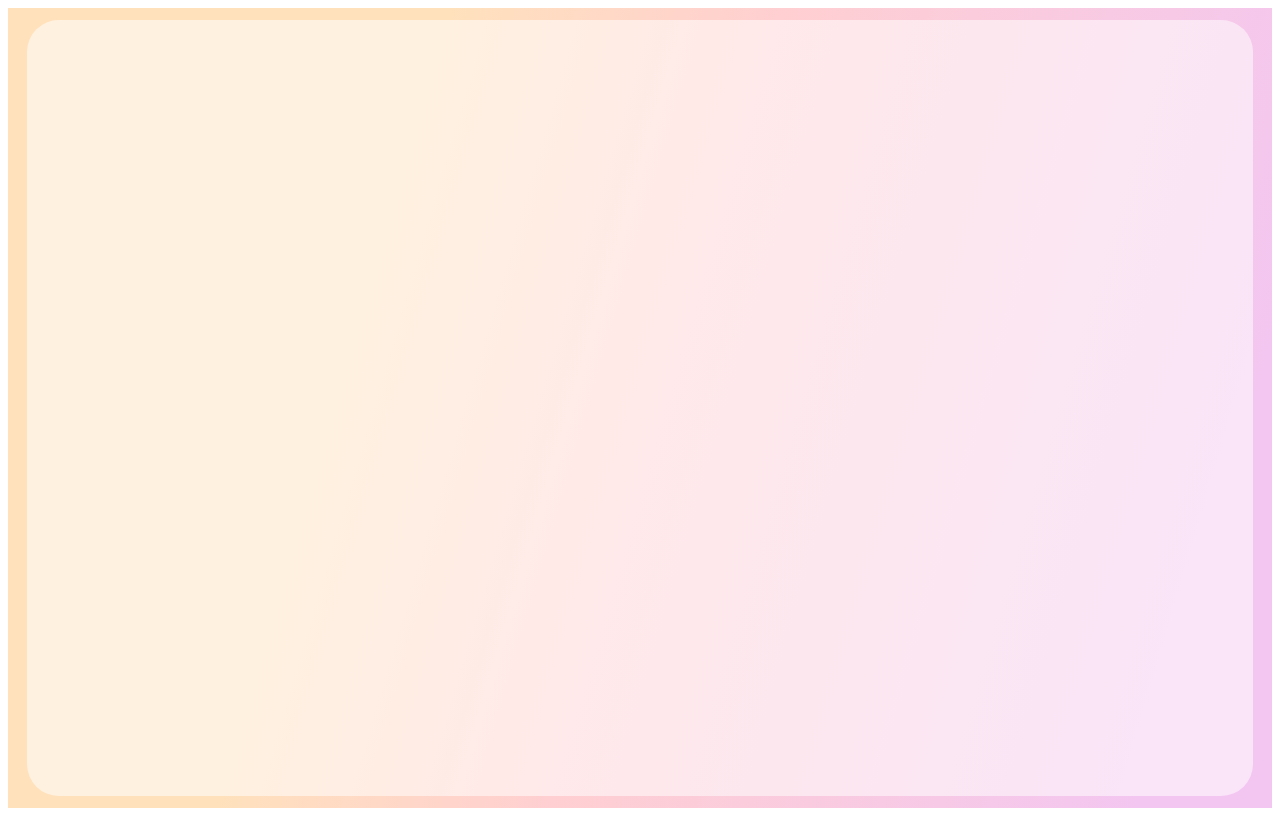
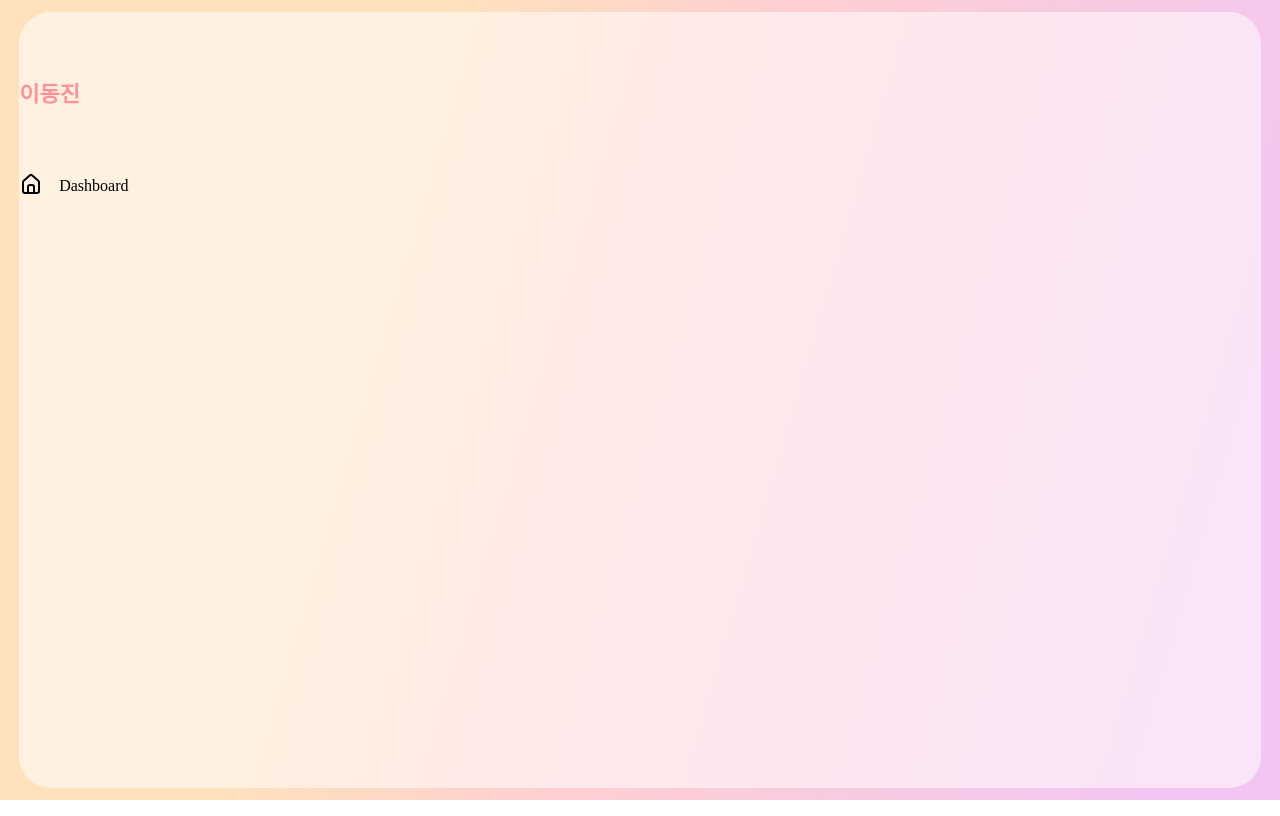
Before and after one commit to thefigtree/dashboard_24_04_11, a React (Create React App) app: page / in a window 1280 px wide. Built offline with nearby package versions, Linux system fonts and the light colour scheme.

Commit message:
Sidebar Icon

```diff
--- a/package.json
+++ b/package.json
@@ -3,6 +3,7 @@
   "version": "0.1.0",
   "private": true,
   "dependencies": {
+    "@iconscout/react-unicons": "^2.0.2",
     "@testing-library/jest-dom": "^5.17.0",
     "@testing-library/react": "^13.4.0",
     "@testing-library/user-event": "^13.5.0",
--- a/src/App.css
+++ b/src/App.css
@@ -1,3 +1,8 @@
+body {
+  margin: 0;
+  padding: 0;
+}
+
 :root {
   --yellow: linear-gradient(180deg, #f8d49a -146.42%, #fad79d -46.42%);
   --orange: #fca61f;
@@ -30,4 +35,6 @@
   display: grid;
   border-radius: 2rem;
   background-color: var(--glass);
+  overflow: hidden;
+  grid-template-columns: 11rem;
 }
--- a/src/App.js
+++ b/src/App.js
@@ -1,9 +1,12 @@
 import "./App.css";
+import Sidebar from "./components/Sidebar/Sidebar";
 
 function App() {
   return (
     <div className="App">
-      <div className="AppGlass"></div>
+      <div className="AppGlass">
+        <Sidebar></Sidebar>
+      </div>
     </div>
   );
 }
--- /dev/null
+++ b/src/components/Sidebar/Sidebar.css
@@ -0,0 +1,29 @@
+.Sidebar {
+  display: flex;
+  flex-direction: column;
+  position: relative;
+  padding-top: 4rem;
+  transition: all 300ms ease;
+}
+
+.logo {
+  /* height: 5rem; */
+  font-weight: bold;
+  font-size: 22px;
+  align-items: center;
+  justify-content: center;
+  color: var(--pink);
+}
+
+.menu {
+  margin-top: 4rem;
+  display: flex;
+  flex-direction: column;
+  gap: 2rem;
+}
+
+.menuItem {
+  display: flex;
+  align-items: center;
+  gap: 1rem;
+}
--- /dev/null
+++ b/src/components/Sidebar/Sidebar.jsx
@@ -0,0 +1,24 @@
+import React from "react";
+import "./Sidebar.css";
+import { UilEstate } from "@iconscout/react-unicons";
+
+const Sidebar = () => {
+  return (
+    <div className="Sidebar">
+      <div className="logo">
+        <span>이동진</span>
+      </div>
+
+      <div className="menu">
+        <div className="menuItem">
+          <div>
+            <UilEstate></UilEstate>
+          </div>
+          <span>Dashboard</span>
+        </div>
+      </div>
+    </div>
+  );
+};
+
+export default Sidebar;
```
Also changed, not shown: 1 other file (tests, documents, lock files or other folders).
